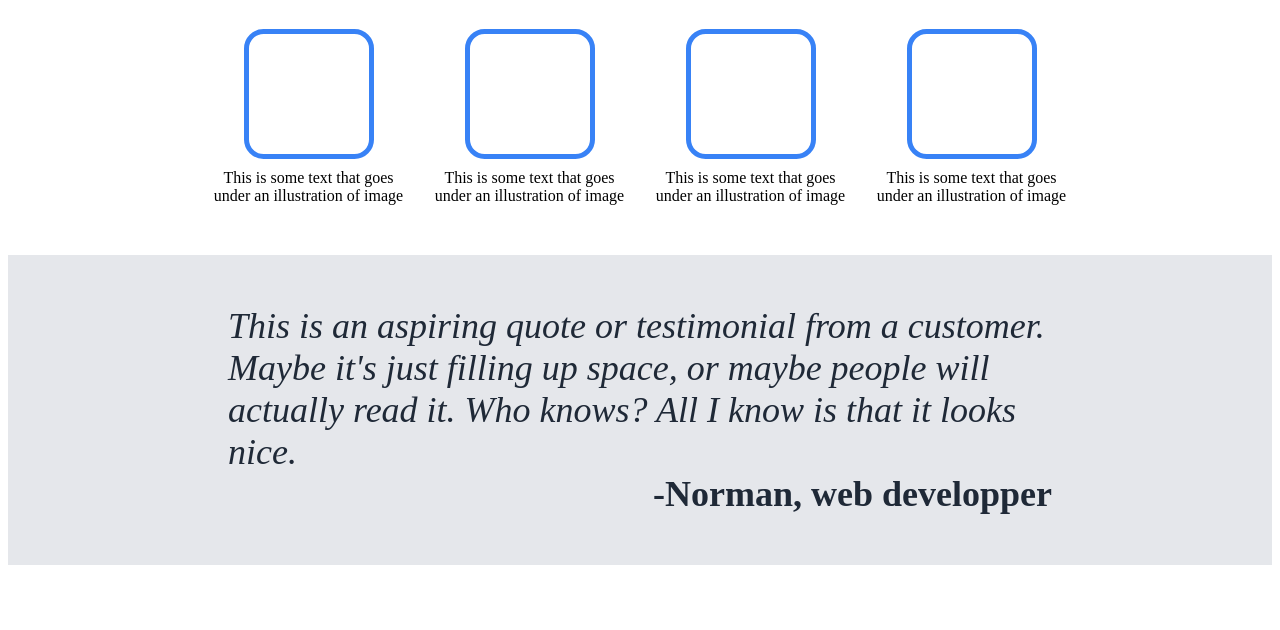
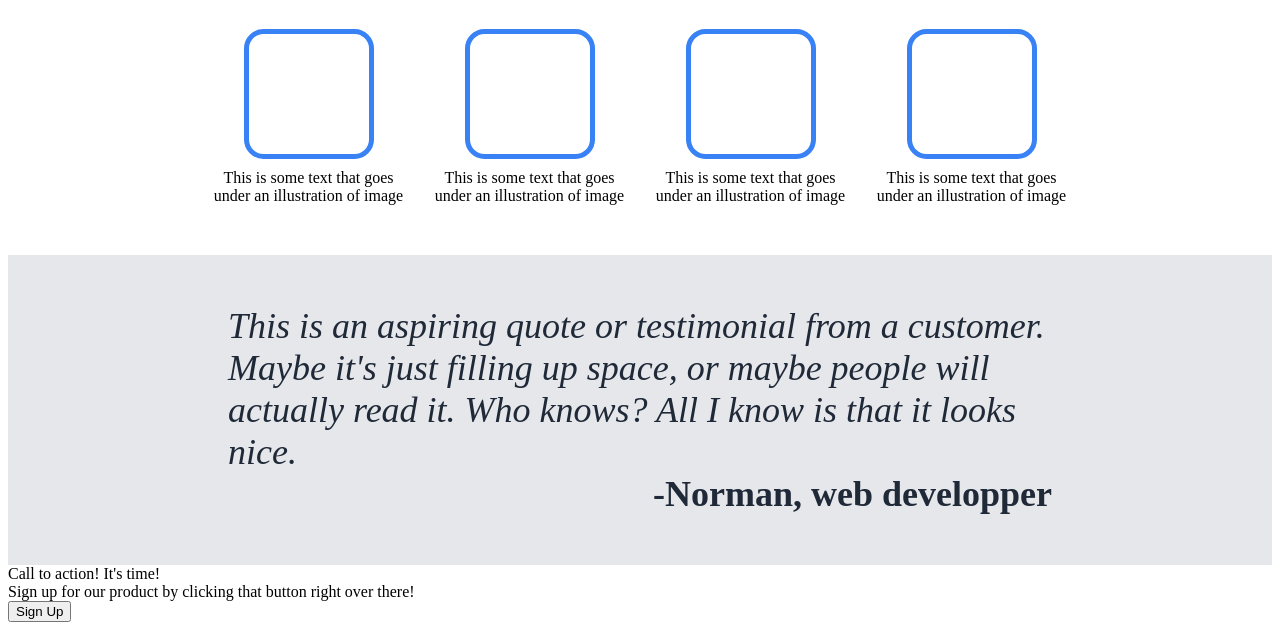
Before and after one commit to Nouamanebld/Landing_page, a plain HTML site: page index.html in a window 1280 px wide. Shown: the part 458-1088 px from the top of the page. Before the commit the page ends 1031 px from the top, so only its background shows below. Drawn offline with Linux system fonts and the light colour scheme.

Commit message:
Create call-to-action section's html elements

```diff
--- a/index.html
+++ b/index.html
@@ -49,5 +49,10 @@
             <div class="testimonial">This is an aspiring quote or testimonial from a customer. Maybe it's just filling up space, or maybe people will actually read it. Who knows? All I know is that it looks nice.</div>
             <div class="writer">-Norman, web developper</div>
         </div>
+        <div class="call-action">
+            <div class="call-title">Call to action! It's time!</div>
+            <div class="call-sub">Sign up for our product by clicking that button right over there!</div>
+            <button class="btn-call">Sign Up</button>
+        </div>
     </body>
 </html>
```
